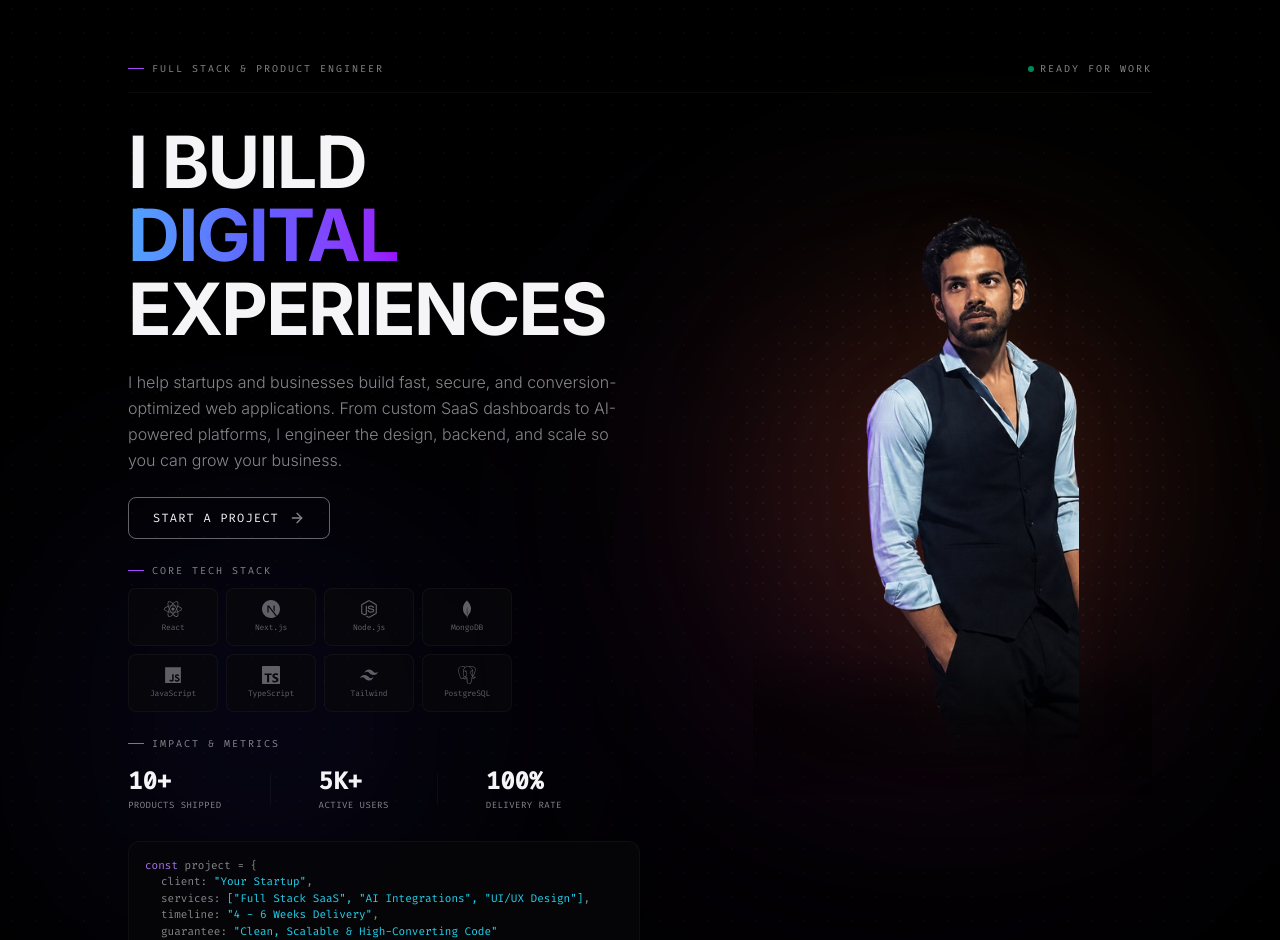
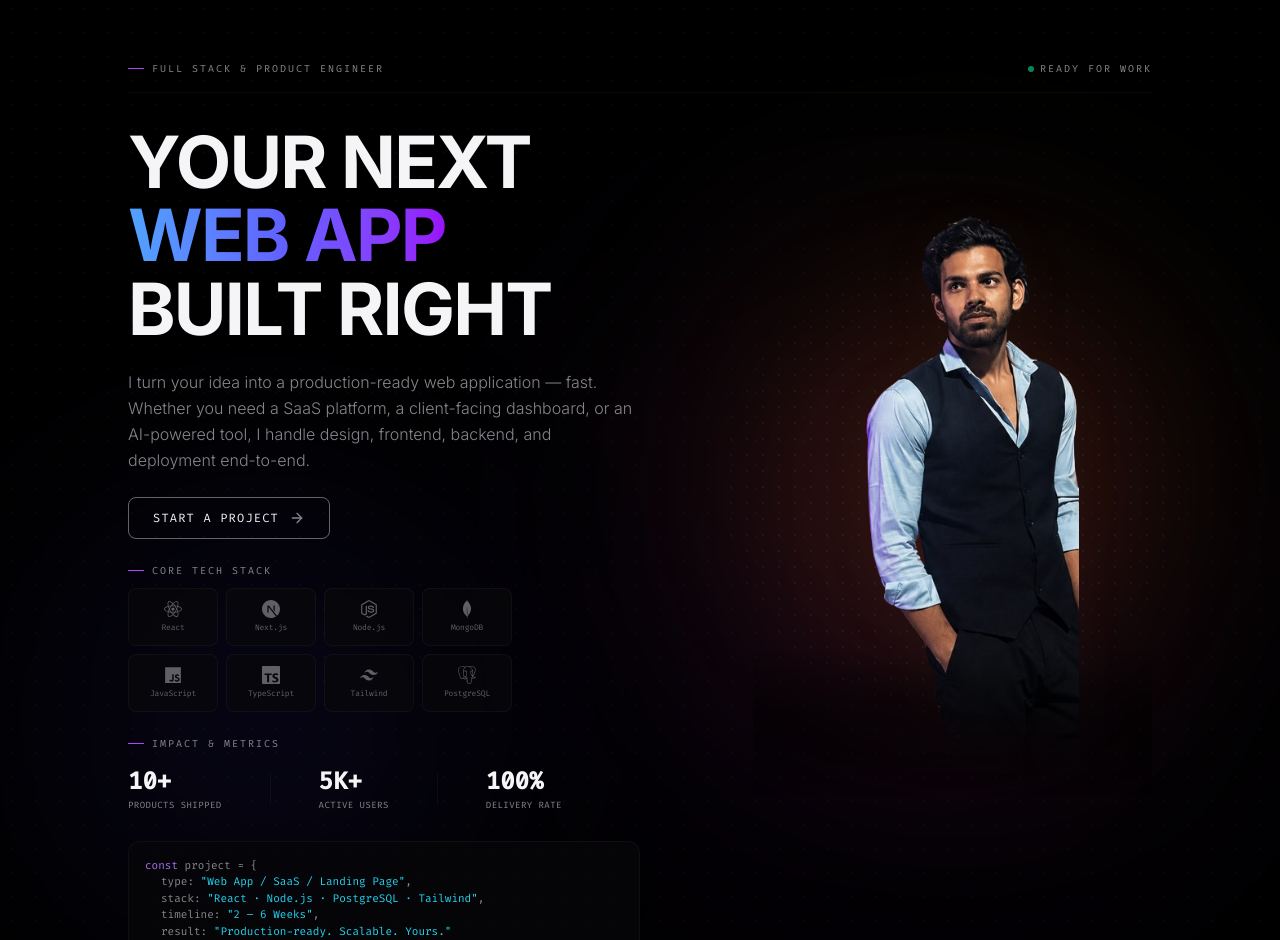
Before and after one commit to Kumaraditya18/Portfolio, a React (Vite) app: page / in a window 1280 px wide. Shown: the part 51-991 px from the top of the page. Built offline with nearby package versions, Linux system fonts and the light colour scheme.

Commit message:
feat: custom KA favicon, freelance-focused meta tags, sharper client-acquisition Hero copy

```diff
--- a/index.html
+++ b/index.html
@@ -4,11 +4,11 @@
 <head>
   <meta charset="UTF-8" />
   <meta name="viewport" content="width=device-width, initial-scale=1.0" />
-  <title>Kumar Aditya | Associate Software Developer</title>
-  <meta name="description" content="Kumar Aditya is an Associate Software Developer at Amber, crafting high-performance MERN stack web applications and integrated AI tools." />
-  <meta name="keywords" content="Kumar Aditya, Software Developer, Amber, MERN Stack, Full Stack Developer, AI Developer, React Developer, Portfolio" />
+  <title>Kumar Aditya | Freelance Web Developer & Full Stack Engineer</title>
+  <meta name="description" content="Kumar Aditya is a freelance full stack web developer who builds fast, scalable, and conversion-optimized web apps for startups and businesses. Hire me to ship your next product." />
+  <meta name="keywords" content="Hire Web Developer, Freelance Full Stack Developer, React Developer for Hire, SaaS Developer, Next.js Developer, Kumar Aditya, Web App Development" />
   <meta name="author" content="Kumar Aditya" />
-  <link rel="icon" type="image/svg+xml" href="/src/assets/react.svg" />
+  <link rel="icon" type="image/svg+xml" href="/favicon.svg" />
   <link rel="preconnect" href="https://fonts.googleapis.com">
   <link rel="preconnect" href="https://fonts.gstatic.com" crossorigin>
 </head>
--- a/src/components/Hero.jsx
+++ b/src/components/Hero.jsx
@@ -47,15 +47,15 @@ const Hero = () => {
           {/* Left Side: Mockup Grid */}
           <div className="lg:col-span-7 flex flex-col space-y-6 text-center md:text-left items-center md:items-start">
 
-            {/* All-caps bold headline */}
+            {/* Headline */}
             <h1 className="text-5xl sm:text-6xl md:text-7xl font-extrabold tracking-tight leading-[1.02] text-text-app uppercase">
-              I BUILD <br />
-              <span className="text-transparent bg-clip-text bg-gradient-to-r from-blue-400 via-indigo-500 to-purple-600">DIGITAL</span> <br />
-              EXPERIENCES
+              YOUR NEXT<br />
+              <span className="text-transparent bg-clip-text bg-gradient-to-r from-blue-400 via-indigo-500 to-purple-600">WEB APP</span><br />
+              BUILT RIGHT
             </h1>
 
             <p className="text-sm md:text-base text-text-muted-app font-light leading-relaxed max-w-lg">
-              I help startups and businesses build fast, secure, and conversion-optimized web applications. From custom SaaS dashboards to AI-powered platforms, I engineer the design, backend, and scale so you can grow your business.
+              I turn your idea into a production-ready web application — fast. Whether you need a SaaS platform, a client-facing dashboard, or an AI-powered tool, I handle design, frontend, backend, and deployment end-to-end.
             </p>
 
             {/* CTA outline button */}
@@ -114,21 +114,13 @@ const Hero = () => {
               </div>
             </div>
 
-            {/* Developer Code Snippet */}
+            {/* Code Block */}
             <div className="w-full max-w-lg bg-[#070709]/80 border border-border-app rounded-xl p-4 text-left font-mono text-[11px] text-[#86868b] leading-normal select-none hidden min-[480px]:block">
               <span className="text-[#a771ee]">const</span> project = &#123;
-              <div className="pl-4">
-                client: <span className="text-[#22d3ee]">"Your Startup"</span>,
-              </div>
-              <div className="pl-4">
-                services: <span className="text-[#22d3ee]">["Full Stack SaaS", "AI Integrations", "UI/UX Design"]</span>,
-              </div>
-              <div className="pl-4">
-                timeline: <span className="text-[#22d3ee]">"4 - 6 Weeks Delivery"</span>,
-              </div>
-              <div className="pl-4">
-                guarantee: <span className="text-[#22d3ee]">"Clean, Scalable & High-Converting Code"</span>
-              </div>
+              <div className="pl-4">type: <span className="text-[#22d3ee]">"Web App / SaaS / Landing Page"</span>,</div>
+              <div className="pl-4">stack: <span className="text-[#22d3ee]">"React · Node.js · PostgreSQL · Tailwind"</span>,</div>
+              <div className="pl-4">timeline: <span className="text-[#22d3ee]">"2 – 6 Weeks"</span>,</div>
+              <div className="pl-4">result: <span className="text-[#22d3ee]">"Production-ready. Scalable. Yours."</span></div>
               &#125;;
             </div>
 
```
Also changed, not shown: public/favicon.svg (added).
